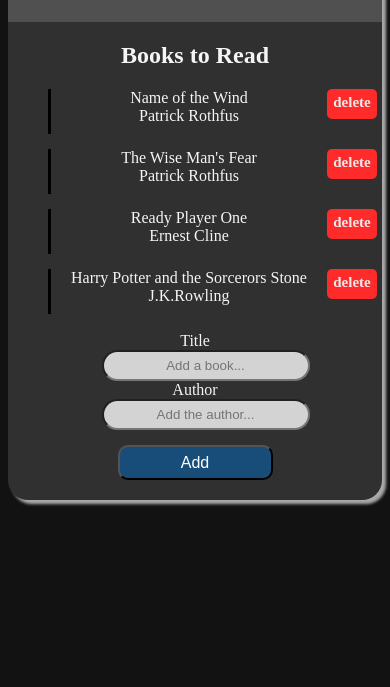
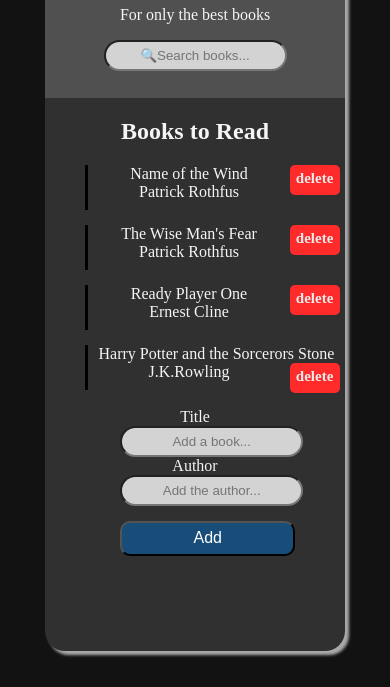
Before and after one commit to Jon-D-Smith/library-app, a plain HTML site: page index.html in a window 390 px wide. Shown: the part 157-844 px from the top of the page. Drawn offline with Linux system fonts and the light colour scheme.

Commit message:
Setup media queries for various device sizes

```diff
--- a/styles.css
+++ b/styles.css
@@ -128,11 +128,42 @@ button:hover {
     color:rgb(197, 33, 33);
     font-size: large;
 }
-
-
-@media screen and (max-width: 400px){
+/* Small Cell Phone Media Queries */
+@media screen and (max-width: 350px){
     #wrapper{
         width: 100%;
         min-height: 500px;
     }
+
+    button {
+        width:100px;
+    }
+
+    input {
+        width: 100px;
+    }
 }
+
+/* Medium/Large Cell phone media queries */
+@media screen and (max-width: 500px){
+    #wrapper{
+        width: 100%;
+        min-height: 500px;
+    }
+
+    button {
+        width:175px;
+    }
+
+    input {
+        width: 175px;
+    }
+}
+
+/* Tablet Media Queries */
+@media screen and (max-width: 800px){
+    #wrapper{
+        width: 80%;
+        min-height: 800px;
+    }
+}
```
